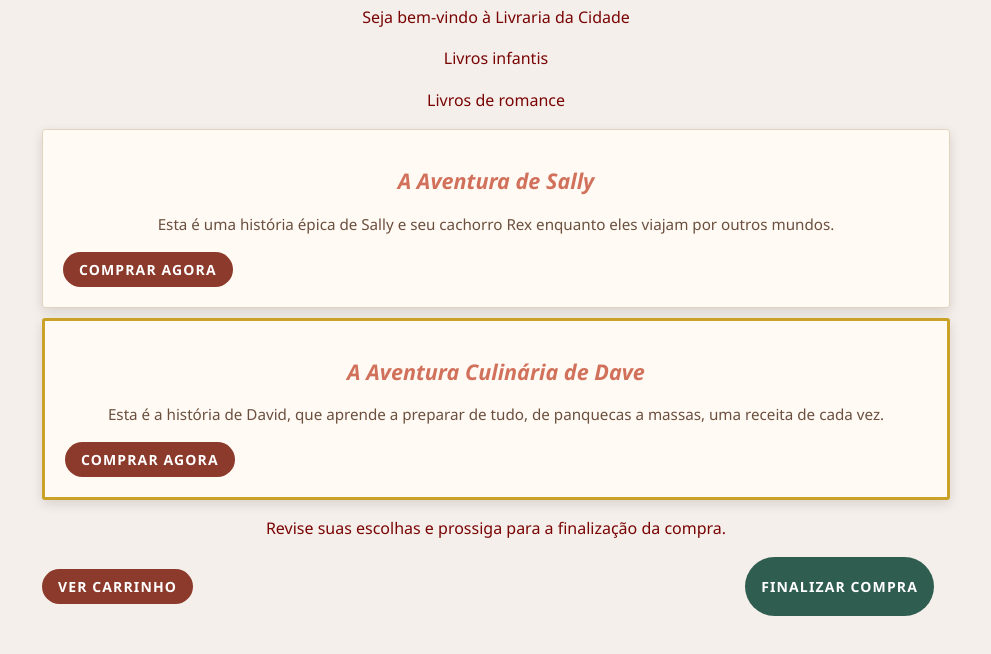
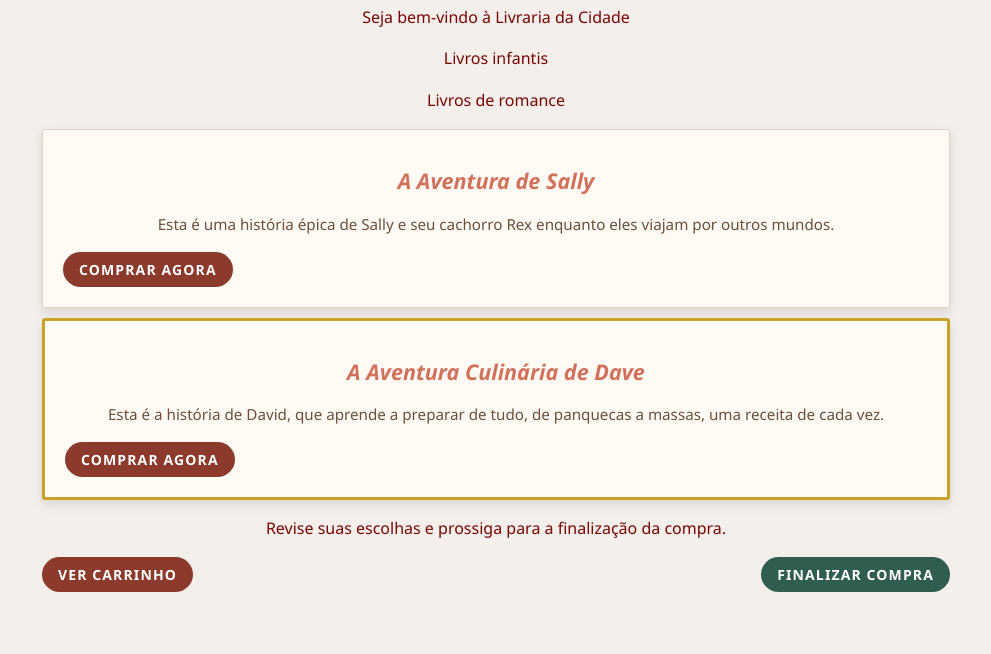
Before and after one commit to claudioelo/Imp-rio-das-Letras, a plain HTML site: page index.html in a window 1280 px wide. Shown: the part 100-754 px from the top of the page, without its empty margins (144-1135 px from the left). Drawn offline with Linux system fonts and the light colour scheme.

Commit message:
Remove testes de padding e margin dos botões

```diff
--- a/styles.css
+++ b/styles.css
@@ -61,7 +61,7 @@ p {
 }
 
 .btn {
-     margin-right: 1rem;
+
     background: #8b3a2b;
     color: #ffffff;
     border: none;
@@ -91,7 +91,7 @@ p {
 
 .btn-primary {
     background: #2f5d50;
-    padding: 20px 16px;
+
 }
 
 .btn.btn-primary:hover {
```
